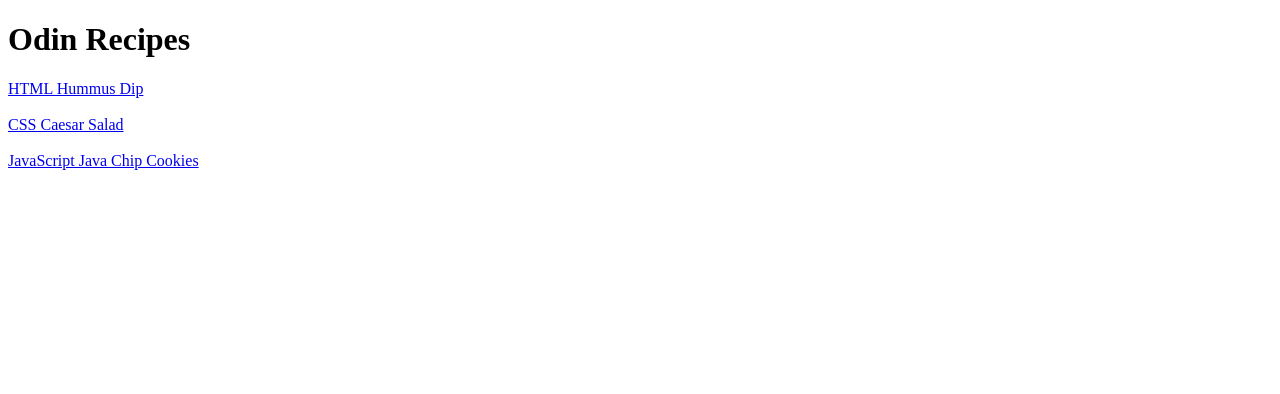
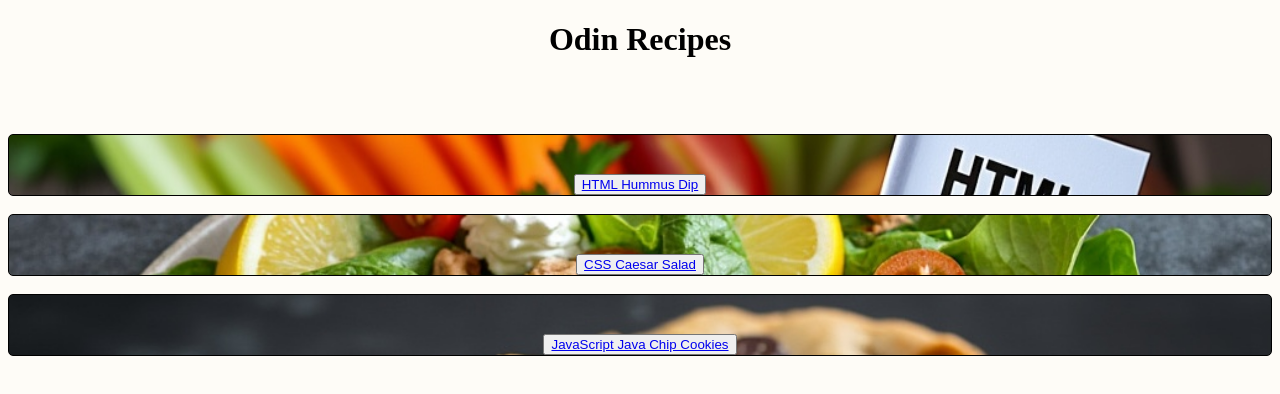
Before and after one commit to joao-oli-oliveira/odin-recipes, a plain HTML site: page index.html in a window 1280 px wide. Drawn offline with Linux system fonts and the light colour scheme.

Commit message:
Creat buttons with images for recipes in index

```diff
--- a/index.html
+++ b/index.html
@@ -5,10 +5,10 @@
     <title>Odin Recipes</title>
     <link rel="stylesheet" href="style.css">
 </head>
-<body>
-    <h1>Odin Recipes</h1>
-    <a href="./recipes/html_hummus_dip.html">HTML Hummus Dip</a> <br><br>
-    <a href="./recipes/css_caesar_salad.html">CSS Caesar Salad</a><br><br>
-    <a href="./recipes/javascript_java_chip_cookies.html">JavaScript Java Chip Cookies</a>
+<body class="landing">
+        <h1>Odin Recipes</h1> <br><br><br>
+            <div class="recipe" id="html"><button><a href="./recipes/html_hummus_dip.html" class="title">HTML Hummus Dip</a></button></div> <br>
+            <div class="recipe" id="css"><button><a href="./recipes/css_caesar_salad.html" class="title">CSS Caesar Salad</a></button></div><br>
+            <div class="recipe" id="js"><button><a href="./recipes/javascript_java_chip_cookies.html" class="title">JavaScript Java Chip Cookies</a></button></div>
 </body>
 </html>
--- a/style.css
+++ b/style.css
@@ -0,0 +1,42 @@
+.landing {
+    text-align: center;
+    background-color: #fefcf7;
+}
+
+.container {
+    border: 1px solid #000;
+    padding: 20px;
+    margin-right: 20px;
+    margin-left: 20px;
+}
+
+.recipe {
+    border: 1px solid #000;
+    border-radius: 5px;
+    text-align: bottom;
+    padding-top: 39px;
+    color: #000000;
+    font-weight: 800;
+    background-size: cover;
+}
+
+
+#html {
+    padding-left: 70px;
+    padding-right: 70px;
+    background-image: url(./images/html_hummus_dip.jpg);
+}
+
+#css {
+    padding-left: 80px;
+    padding-right: 80px;
+    background-image: url(./images/css_caesar_salad.jpg);
+
+}
+
+#js {
+    padding-left: 40px;
+    padding-right: 40px;
+    background-image: url(./images/javascript_java_chip_cookies.jpg);
+
+}
```
